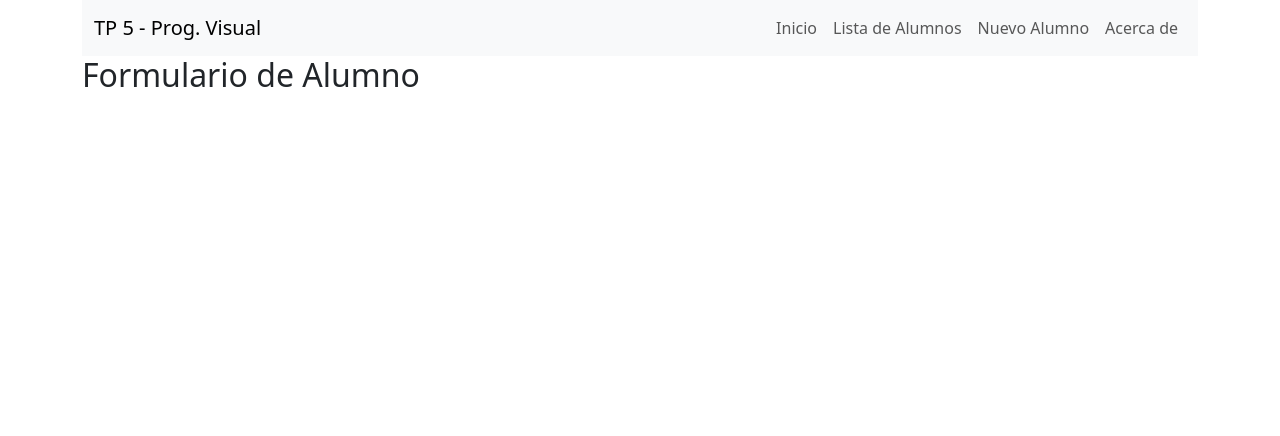
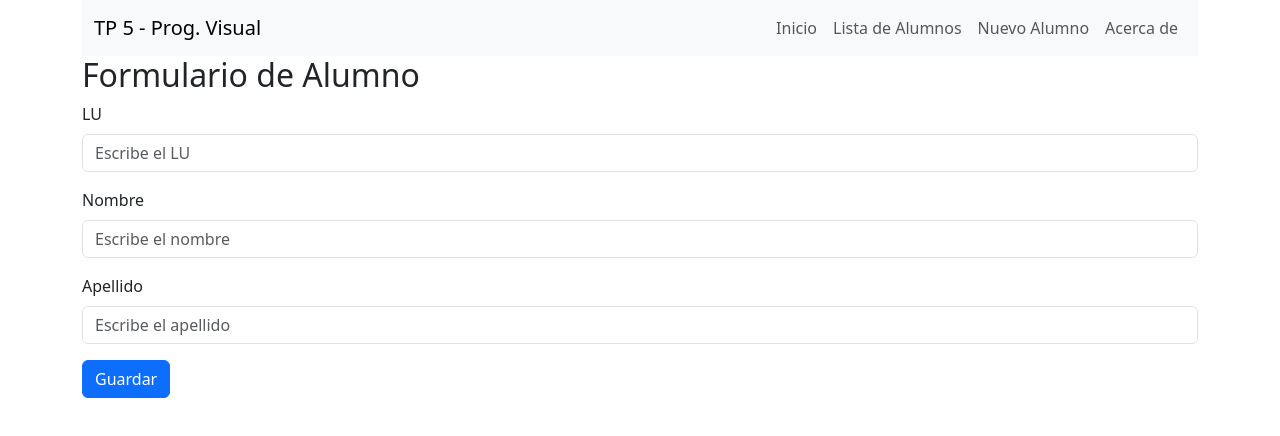
Before and after one commit to MartinAle90/pv_tp5_grupo14, a React (Vite) app: page /alumno/nuevo in a window 1280 px wide. Shown: the top 436 px of the page. Built offline with nearby package versions, Linux system fonts and the light colour scheme.

Commit message:
Formulario para crear un nuevo alumno - realizado por Burgos Andrea

```diff
--- a/src/assets/components/Layout.jsx
+++ b/src/assets/components/Layout.jsx
@@ -14,6 +14,7 @@ function Layout() {
                             <Nav.Link href="/alumnos">Lista de Alumnos</Nav.Link>
                             <Nav.Link href="/alumno/nuevo">Nuevo Alumno</Nav.Link>
                             <Nav.Link href="/nosotros">Acerca de</Nav.Link>
+
                         </Nav>
                     </Navbar.Collapse>
                 </Container>
--- a/src/assets/components/alumno/AlumnoForm.jsx
+++ b/src/assets/components/alumno/AlumnoForm.jsx
@@ -1,4 +1,73 @@
+import { useState } from 'react';
+import { Form, Button } from 'react-bootstrap';
+
 function AlumnoForm() {
-    return <h2>Formulario de Alumno</h2>;
+
+  const [lu, setLu] = useState("");
+  const [nombre, setNombre] = useState("");
+  const [apellido, setApellido] = useState("");
+
+
+  const manejarEnvio = (evento) => {
+    evento.preventDefault();
+
+
+    const alumno = { lu, nombre, apellido };
+
+
+    let lista = JSON.parse(localStorage.getItem("alumnos")) || [];
+    lista.push(alumno);
+    localStorage.setItem("alumnos", JSON.stringify(lista));
+
+
+    alert("Alumno guardado correctamente");
+
+
+    setLu("");
+    setNombre("");
+    setApellido("");
+  };
+
+  return (
+    <Form onSubmit={manejarEnvio}>
+      <h2>Formulario de Alumno</h2>
+
+      <Form.Group className="mb-3">
+        <Form.Label>LU</Form.Label>
+        <Form.Control
+          type="text"
+          value={lu}
+          onChange={(e) => setLu(e.target.value)}
+          placeholder="Escribe el LU"
+          required
+        />
+      </Form.Group>
+
+      <Form.Group className="mb-3">
+        <Form.Label>Nombre</Form.Label>
+        <Form.Control
+          type="text"
+          value={nombre}
+          onChange={(e) => setNombre(e.target.value)}
+          placeholder="Escribe el nombre"
+          required
+        />
+      </Form.Group>
+
+      <Form.Group className="mb-3">
+        <Form.Label>Apellido</Form.Label>
+        <Form.Control
+          type="text"
+          value={apellido}
+          onChange={(e) => setApellido(e.target.value)}
+          placeholder="Escribe el apellido"
+          required
+        />
+      </Form.Group>
+
+      <Button type="submit">Guardar</Button>
+    </Form>
+  );
 }
+
 export default AlumnoForm;
```
